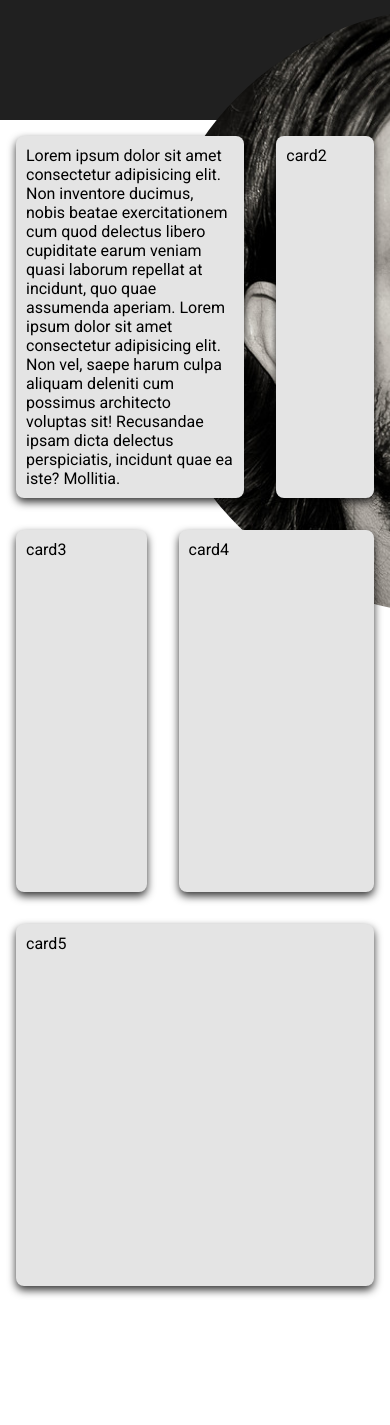
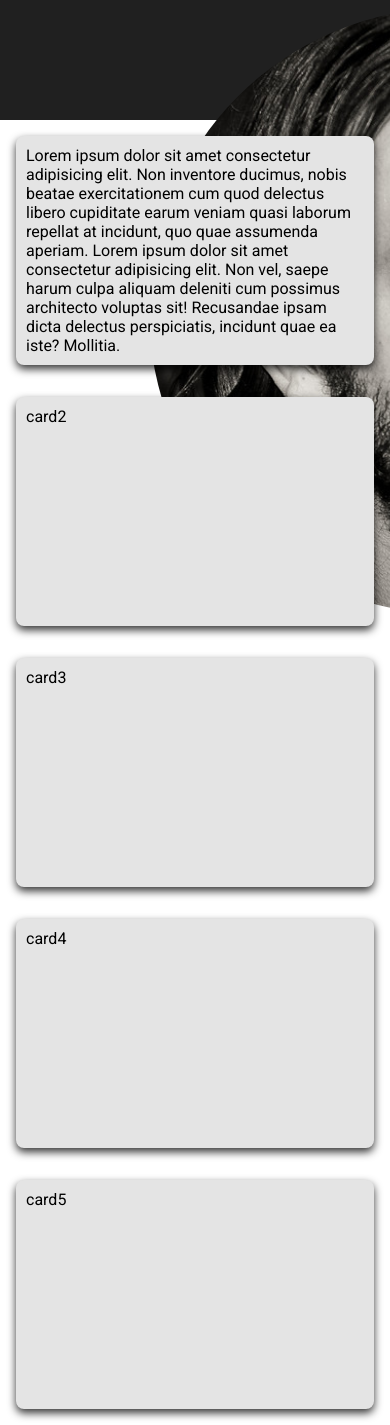
Before and after one commit to mattbrannon/matt-brannon.com, a React (Create React App) app: page / in a window 390 px wide. Shown: the top 1425 px of the page. Before the commit the page ends 1302 px from the top, so only its background shows below. Built offline with nearby package versions, Linux system fonts and the light colour scheme.

Commit message:
just styling

```diff
--- a/src/App.css
+++ b/src/App.css
@@ -53,13 +53,10 @@ nav div a {
 
 .main {
   display: grid;
-  /* grid-templeate */
-  /* grid-template-columns: repeat(auto-fit, minmax(340px, 1fr)); */
-  /* grid-auto-rows: 200px; */
   gap: 2em;
   margin: 1em;
   grid-template-columns: 1fr 2fr 2fr 1fr 1fr;
-  grid-auto-rows: minmax(200px, 1fr);
+  grid-auto-rows: minmax(120px, 1fr);
   grid-template-areas:
     'a a a b b'
     'c c d d d'
@@ -95,7 +92,7 @@ nav div a {
   grid-area: e;
 }
 
-@media (max-width: 800px) {
+@media (max-width: 480px) {
   .header {
     width: 100%;
     height: 120px;
@@ -131,4 +128,31 @@ nav div a {
   img {
     margin-top: 1em;
   }
+
+  .main {
+    display: grid;
+    grid-template-columns: auto;
+    grid-template-areas:
+      'a'
+      'b'
+      'c'
+      'd'
+      'e';
+  }
+
+  #card-a {
+    grid-area: a;
+  }
+  #card-b {
+    grid-area: b;
+  }
+  #card-c {
+    grid-area: c;
+  }
+  #card-d {
+    grid-area: d;
+  }
+  #card-e {
+    grid-area: e;
+  }
 }
--- a/src/App.js
+++ b/src/App.js
@@ -2,6 +2,7 @@ import React, { Component } from 'react';
 
 import './App.css';
 import image from './images/matt2.png';
+// import ghost from './images/ghost-pixel-art.svg';
 
 class App extends Component {
   render() {
```
